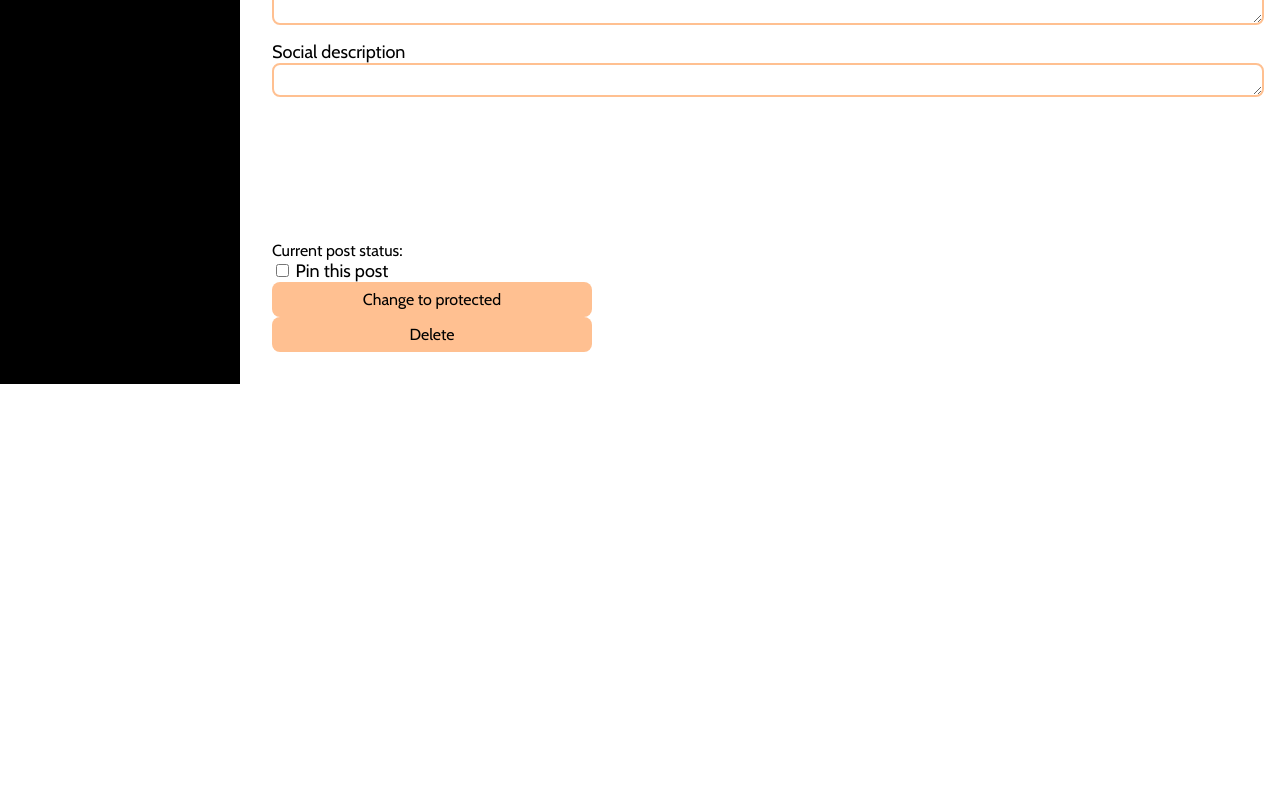
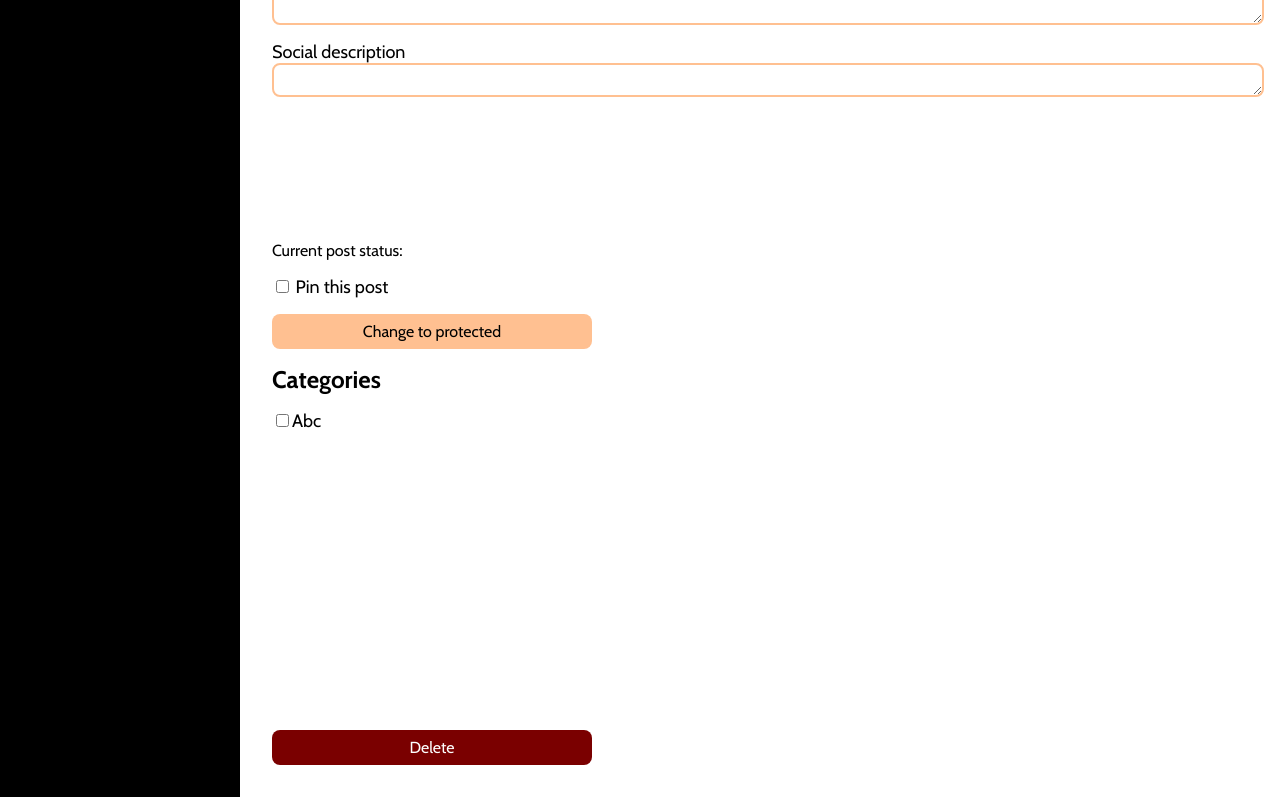
Before and after one commit to xgebi/Sloth-experimental, a Next.js app: page /post-types/1/1 in a window 1280 px wide. Shown: the part 747-1544 px from the top of the page. Before the commit the page ends 1131 px from the top, so only its background shows below. Built offline with nearby package versions, Linux system fonts and the light colour scheme; no server answers; the database is empty.

Commit message:
Added categories

```diff
--- a/app/(app)/post-types/[postTypeId]/[postId]/components/post-editor.tsx
+++ b/app/(app)/post-types/[postTypeId]/[postId]/components/post-editor.tsx
@@ -312,7 +312,16 @@ export function PostEditor({post, media, libraries, categories}: PostEditorProps
 					<button onClick={wontImplement}>Update</button>
 				</>}
 
-				<button onClick={wontImplement}>Delete</button>
+				<section className={styles['category-box-wrapper']}>
+					<h2>Categories</h2>
+					<div className={styles['category-box']}>
+						<ul>
+							<li><input type="checkbox" data-catid="abc" id={`category-abc`} /><label htmlFor={`category-abc`}>Abc</label></li>
+						</ul>
+					</div>
+				</section>
+
+				<button onClick={wontImplement} className="danger">Delete</button>
 			</aside>
 		</>
 	)
--- a/app/(app)/post-types/[postTypeId]/[postId]/components/protected-section.tsx
+++ b/app/(app)/post-types/[postTypeId]/[postId]/components/protected-section.tsx
@@ -1,6 +1,5 @@
 import {SyntheticEvent, useState} from "react";
-import Library from "@/app/interfaces/library";
-import {PostLibrary} from "@/app/interfaces/post";
+import styles from '../post.module.css';
 
 interface ProtectedSectionProps {
 	passedPassword: string,
@@ -27,10 +26,10 @@ export default function ProtectedSection({ passedPassword, passwordUpdated }: Pr
 	return (
 		<>
 			<button onClick={changeProtectedState}>{protectedPost ? "Cancel protection" : "Change to protected"}</button>
-			{protectedPost && <>
+			{protectedPost && <div>
 				<label htmlFor="password-post">Password for post:</label>
-				<input type="text" id="password-post" value={password} onInput={updatePassword} />
-			</>}
+				<input type="text" id="password-post" value={password} onInput={updatePassword} className={styles['aside-input']} />
+			</div>}
 		</>
 	)
 }
--- a/app/(app)/post-types/[postTypeId]/[postId]/post.module.css
+++ b/app/(app)/post-types/[postTypeId]/[postId]/post.module.css
@@ -86,5 +86,26 @@
 		width: 20rem;
 		padding-block-start: 7rem;
 		padding-inline-end: 2rem;
+		gap: 1rem;
+
+		.aside-input {
+			width: calc(100% - 1rem - 4px);
+		}
+
+		.category-box-wrapper {
+			h2 {
+				margin: 0;
+			}
+
+			.category-box {
+				height: 20rem;
+				overflow: scroll;
+
+				ul {
+					list-style: none;
+					padding: 0;
+				}
+			}
+		}
 	}
 }
```
